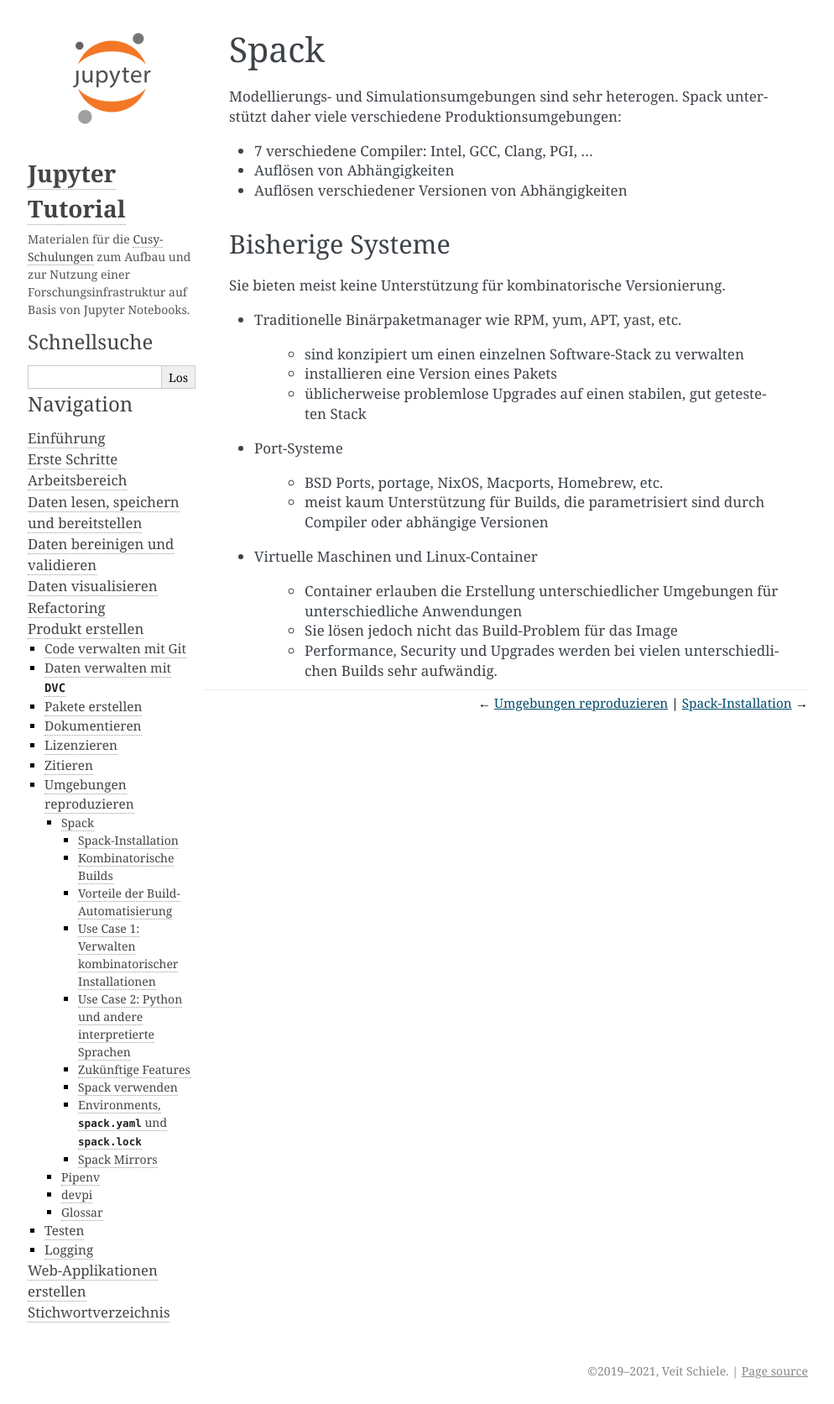
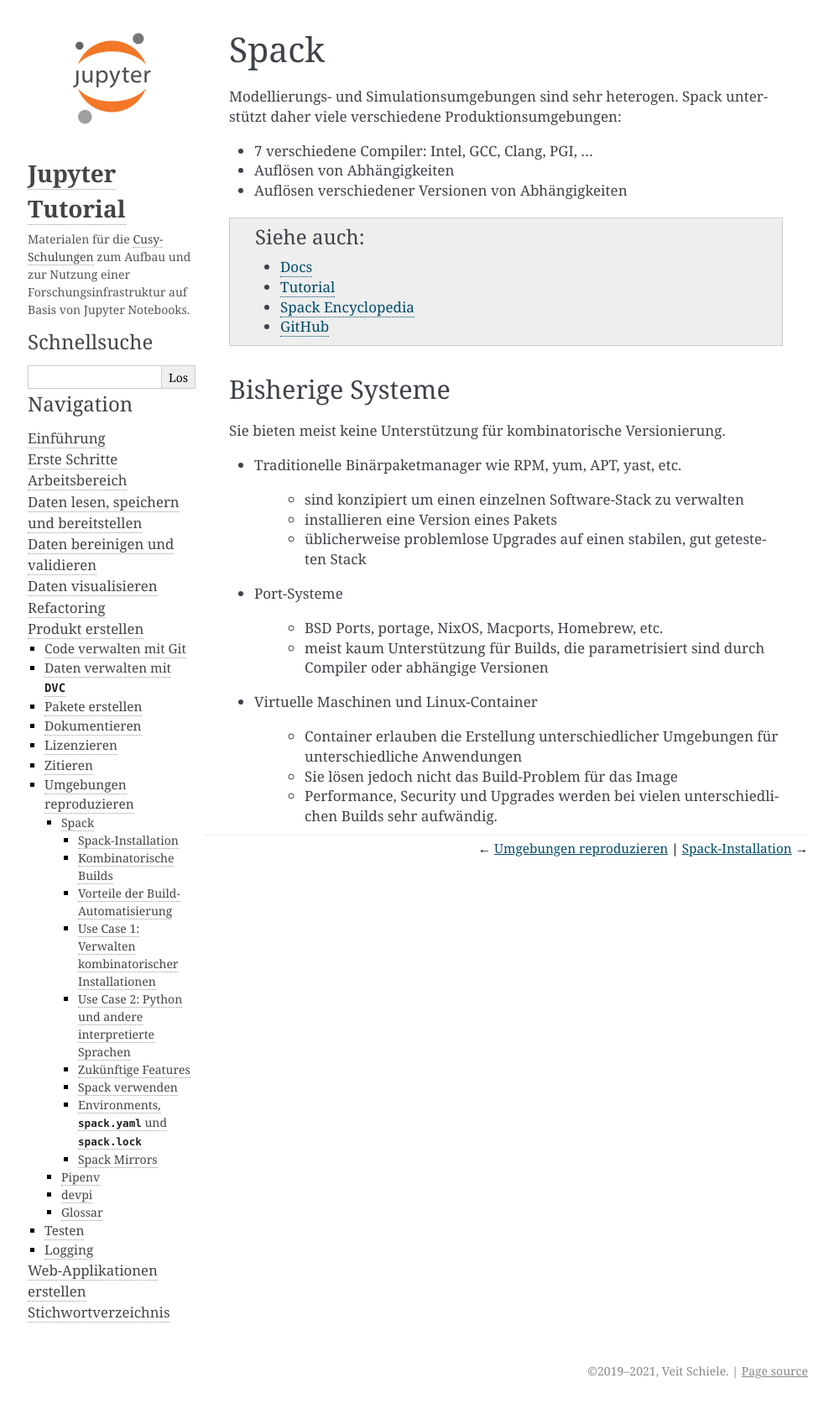
Before and after one commit to veit/jupyter-tutorial-de, a Sphinx documentation site: the page built from docs/productive/envs/spack/index.rst, in a window 1280 px wide. Shown: the whole page at 84% size, without its empty margins (147-1141 px from the left). Built offline with Sphinx 7.4.7, drawn with Linux system fonts in a browser that asks for light colours; pages that are not in the unit, such as notebooks, are missing from menus.

Commit message:
Add spack links

```diff
--- a/docs/productive/envs/spack/index.rst
+++ b/docs/productive/envs/spack/index.rst
@@ -7,6 +7,12 @@
 * 7 verschiedene Compiler: Intel, GCC, Clang, PGI, …
 * Auflösen von Abhängigkeiten
 * Auflösen verschiedener Versionen von Abhängigkeiten
+
+.. seealso::
+   * `Docs <https://spack.readthedocs.io/>`_
+   * `Tutorial <https://spack-tutorial.readthedocs.io/>`_
+   * `Spack Encyclopedia <https://spack.github.io/spackpedia/>`_
+   * `GitHub <https://github.com/spack>`_
 
 Bisherige Systeme
 -----------------
```
